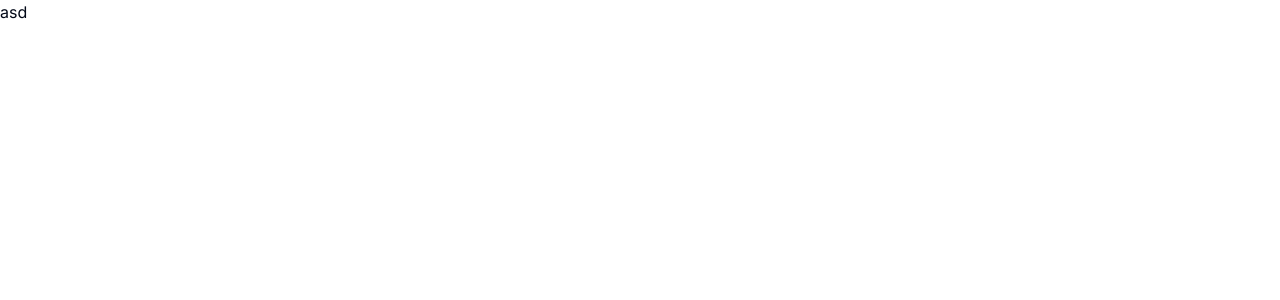
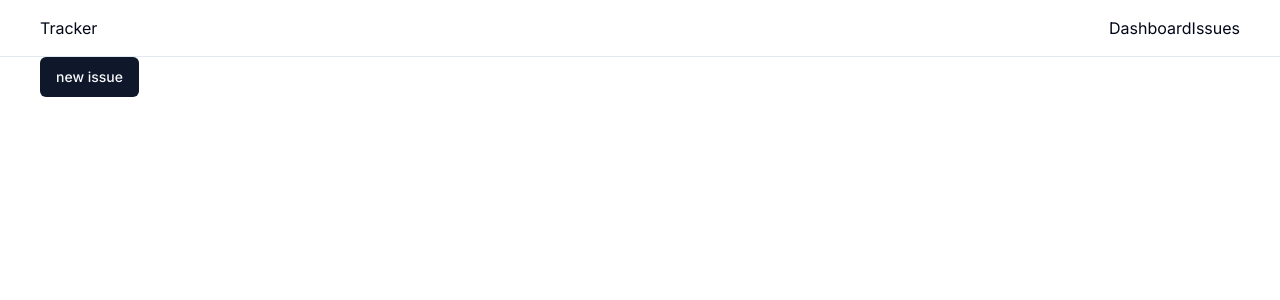
Before and after one commit to bvcr93/issue-tracker, a Next.js app: page / in a window 1280 px wide. Shown: the top 300 px of the page. Built offline with nearby package versions, Linux system fonts and the light colour scheme.

Commit message:
prisma,zod, pages

```diff
--- /dev/null
+++ b/app/api/issues/route.ts
@@ -0,0 +1,36 @@
+import { NextRequest, NextResponse } from "next/server";
+import { z } from "zod";
+import { PrismaClient } from "@prisma/client";
+
+const issueSchema = z.object({
+  title: z.string().min(1, "Title is required.").max(255),
+  description: z.string().min(1, "Description is required.").max(65535),
+});
+
+const patchIssueSchema = z.object({
+  title: z.string().min(1, "Title is required.").max(255).optional(),
+  description: z
+    .string()
+    .min(1, "Description is required.")
+    .max(65535)
+    .optional(),
+  assignedToUserId: z
+    .string()
+    .min(1, "AssignedToUserId is required.")
+    .max(255)
+    .optional()
+    .nullable(),
+});
+const prisma = new PrismaClient();
+export async function POST(request: NextRequest) {
+  const body = await request.json();
+  const validation = issueSchema.safeParse(body);
+  if (!validation.success)
+    return NextResponse.json(validation.error.format(), { status: 400 });
+
+  const newIssue = await prisma.issue.create({
+    data: { title: body.title, description: body.description },
+  });
+
+  return NextResponse.json(newIssue, { status: 201 });
+}
--- /dev/null
+++ b/app/issues/new/page.tsx
@@ -0,0 +1,5 @@
+import React from "react";
+
+export default function NewIssuePage() {
+  return <div className="maincol">NewIssuePage</div>;
+}
--- /dev/null
+++ b/app/issues/page.tsx
@@ -0,0 +1,7 @@
+import React from 'react'
+
+export default function IssuesPage() {
+  return (
+    <div>IssuesPage</div>
+  )
+}
--- a/app/layout.tsx
+++ b/app/layout.tsx
@@ -1,22 +1,26 @@
-import type { Metadata } from 'next'
-import { Inter } from 'next/font/google'
-import './globals.css'
+import type { Metadata } from "next";
+import { Inter } from "next/font/google";
+import "./globals.css";
+import Navbar from "@/components/ui/navbar";
 
-const inter = Inter({ subsets: ['latin'] })
+const inter = Inter({ subsets: ["latin"] });
 
 export const metadata: Metadata = {
-  title: 'Create Next App',
-  description: 'Generated by create next app',
-}
+  title: "Create Next App",
+  description: "Generated by create next app",
+};
 
 export default function RootLayout({
   children,
 }: {
-  children: React.ReactNode
+  children: React.ReactNode;
 }) {
   return (
     <html lang="en">
-      <body className={inter.className}>{children}</body>
+      <body className={inter.className}>
+        <Navbar />
+        {children}
+      </body>
     </html>
-  )
+  );
 }
--- a/app/page.tsx
+++ b/app/page.tsx
@@ -1,5 +1,10 @@
+import { Button } from "@/components/ui/button";
 import Image from "next/image";
 
 export default function Home() {
-  return <main>asd</main>;
+  return (
+    <main className="maincol">
+      <Button>new issue</Button>
+    </main>
+  );
 }
--- a/components/ui/navbar.tsx
+++ b/components/ui/navbar.tsx
@@ -1,7 +1,17 @@
-import React from 'react'
+import Link from "next/link";
+import React from "react";
 
 export default function Navbar() {
   return (
-    <div className='w-full '>Navbar</div>
-  )
+    <div className="w-full border-b">
+      <div className="maincol flex justify-between py-4">
+        <div>Tracker</div>
+
+        <div className="flex items-center">
+          <div>Dashboard</div>
+          <Link href={"/issues"}>Issues</Link>
+        </div>
+      </div>
+    </div>
+  );
 }
--- a/package.json
+++ b/package.json
@@ -9,6 +9,7 @@
     "lint": "next lint"
   },
   "dependencies": {
+    "@prisma/client": "^5.7.0",
     "@radix-ui/react-slot": "^1.0.2",
     "class-variance-authority": "^0.7.0",
     "clsx": "^2.0.0",
@@ -17,7 +18,8 @@
     "react": "^18",
     "react-dom": "^18",
     "tailwind-merge": "^2.1.0",
-    "tailwindcss-animate": "^1.0.7"
+    "tailwindcss-animate": "^1.0.7",
+    "zod": "^3.22.4"
   },
   "devDependencies": {
     "@types/node": "^20",
@@ -25,6 +27,7 @@
     "@types/react-dom": "^18",
     "autoprefixer": "^10.0.1",
     "postcss": "^8",
+    "prisma": "^5.7.0",
     "tailwindcss": "^3.3.0",
     "typescript": "^5"
   }
```
Also changed, not shown: lib/db.ts (added, +9 -0 lines), 2 other files (tests, documents, lock files or other folders).
